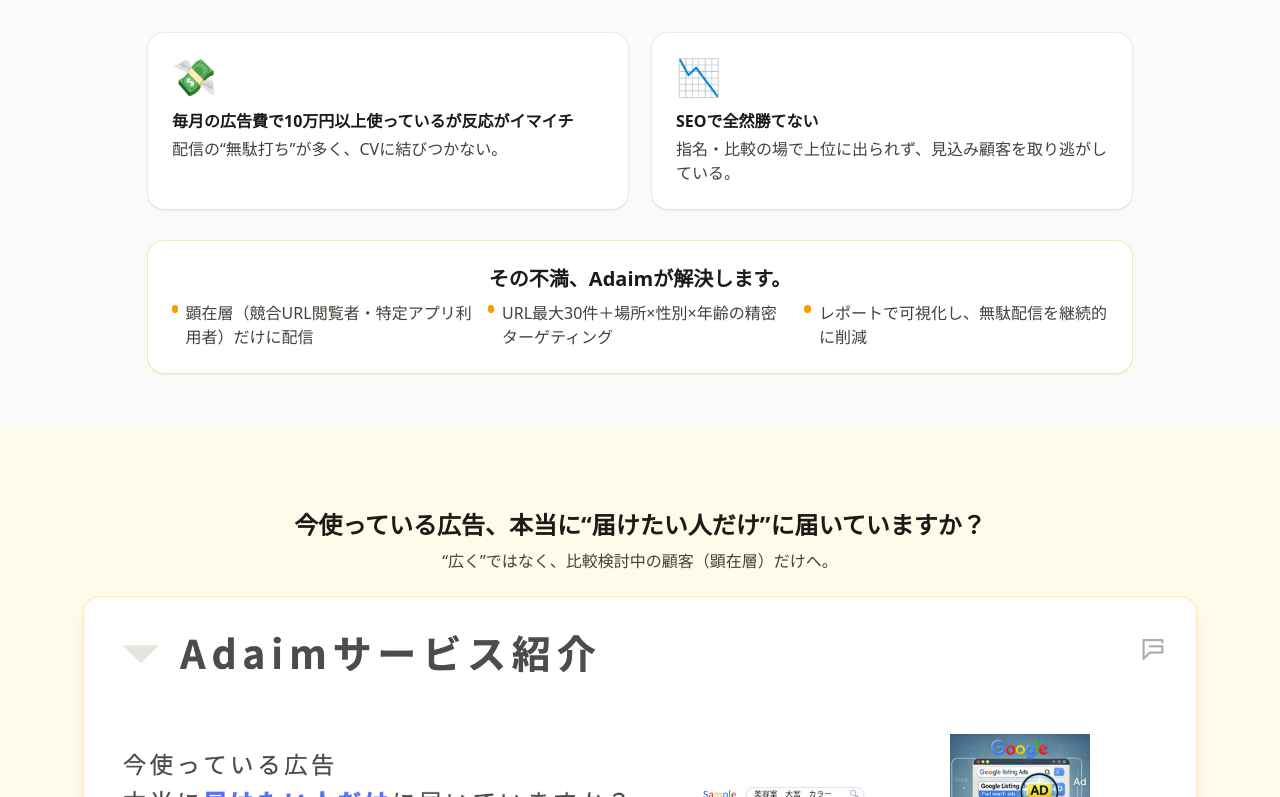
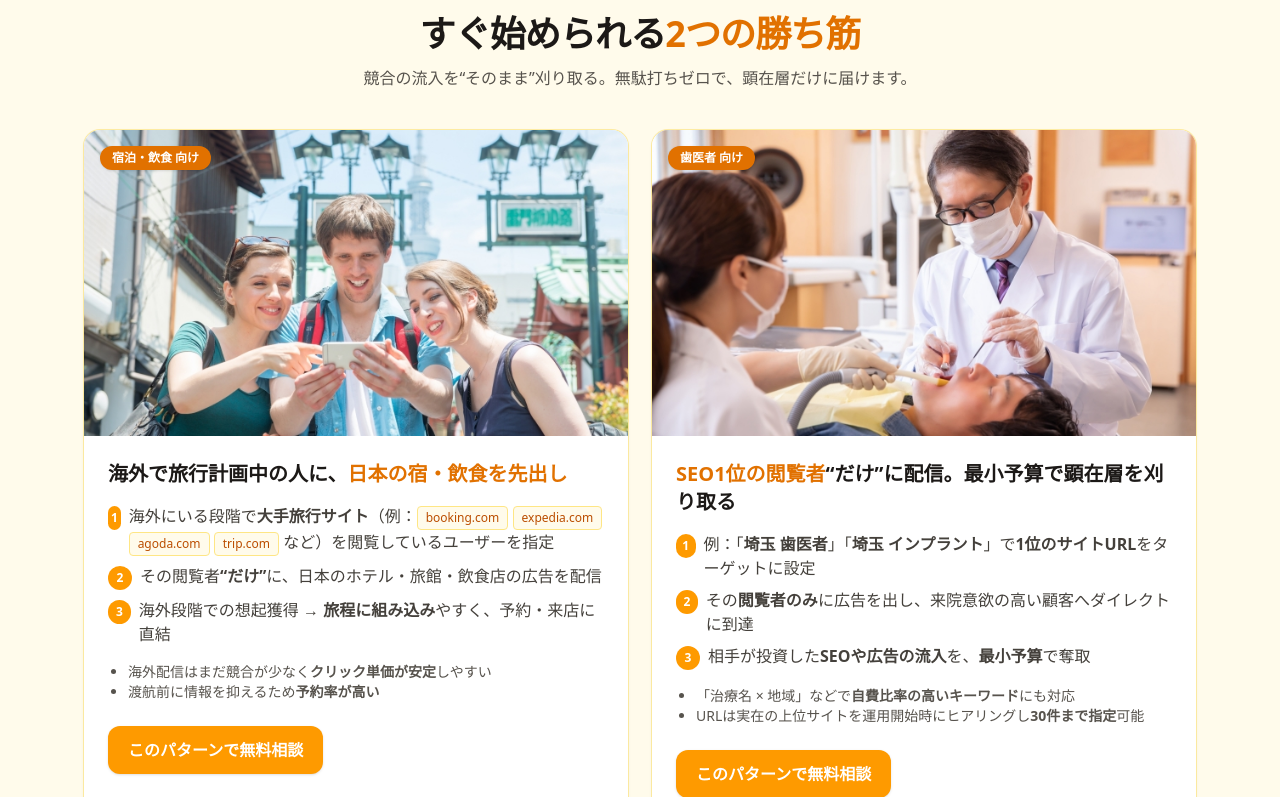
Before and after one commit to yamatotsugawa/url-targeting-lp, a Next.js app: page / in a window 1280 px wide. Shown: the part 703-1500 px from the top of the page. Built offline with nearby package versions, Linux system fonts and the light colour scheme.

Commit message:
feat: add use-case cards (travel/dentist) with images

```diff
--- a/src/app/page.tsx
+++ b/src/app/page.tsx
@@ -1,5 +1,6 @@
 /* eslint-disable @next/next/no-img-element */
 "use client";
+import Image from "next/image";
 import { useRef, useState } from "react";
 
 export default function Page() {
@@ -61,6 +62,9 @@
         </div>
       </section>
 
+      {/* ★ 事例（2カード） */}
+      <UseCases onContact={goContact} />
+
       {/* お悩み → 解決提示（ニーズ喚起） */}
       <section className="bg-stone-50 py-14">
         <div className="mx-auto max-w-5xl px-5">
@@ -118,7 +122,7 @@
         />
       </section>
 
-      {/* おすすめ業種（整列＆読みやすさ調整） */}
+      {/* おすすめ業種・事業者 */}
       <section className="py-12 bg-amber-50" id="recommended">
         <div className="mx-auto max-w-6xl px-5">
           <h2 className="text-2xl md:text-3xl font-bold text-stone-900 mb-6 text-center">
@@ -178,7 +182,7 @@
       <section className="bg-white py-16">
         <div className="mx-auto max-w-5xl px-5 text-center">
           <h2 className="text-2xl md:text-3xl font-bold text-stone-900 mb-8">選ばれる理由</h2>
-        <div className="grid md:grid-cols-3 gap-8">
+          <div className="grid md:grid-cols-3 gap-8">
             <MetricCard kpi="400社+" label="導入実績" note="多業種・多エリアで活用" />
             <MetricCard kpi="可視化" label="専用レポートで即改善" note="数字で判断できる" />
             <MetricCard kpi="継続率90%" label="継続利用の高さ" note="成果に直結する運用" accent />
@@ -215,7 +219,7 @@
       <section className="bg-gradient-to-r from-amber-500 to-amber-600 py-16 text-white">
         <div className="mx-auto max-w-4xl px-5 text-center">
           <h2 className="text-2xl md:text-3xl font-bold mb-4">まずは無料診断から。</h2>
-          <p className="text-lg mb-8 opacity-90">
+        <p className="text-lg mb-8 opacity-90">
             競合URLの初期提案と、HP採点の結果をもとに最短ルートをご提案します。
           </p>
           <div className="flex flex-col sm:flex-row gap-4 justify-center">
@@ -239,7 +243,7 @@
         <div className="rounded-2xl bg-white shadow-lg ring-1 ring-amber-200/60 p-8">
           <ContactForm />
           <p className="mt-4 text-xs text-stone-500 text-center">
-            送信先：info@yamato-ai.jp<br />
+            送信先：info@yamato-ai.com<br />
             ※ 送信いただいた情報は適切に管理し、営業目的以外では使用いたしません。
           </p>
         </div>
@@ -347,7 +351,6 @@
     const form = e.currentTarget;
     const fd = new FormData(form);
 
-    // 型安全に取り出し（any なし）
     const data: ContactPayload = {
       name: String(fd.get("name") ?? ""),
       company: fd.get("company") ? String(fd.get("company")) : undefined,
@@ -367,8 +370,8 @@
         alert("送信しました。折り返しご連絡します。");
         form.reset();
       } else {
-        const body = (await res.json().catch(() => ({}))) as { error?: string };
-        throw new Error(body.error || "送信に失敗しました");
+        const body = (await res.json().catch(() => ({}))) as { error?: string; hint?: string };
+        alert(`送信に失敗しました。\n${body?.error ?? ""}${body?.hint ? `\nヒント: ${body.hint}` : ""}`);
       }
     } catch {
       alert("送信に失敗しました。時間をおいて再度お試しください。");
@@ -434,3 +437,155 @@
     </div>
   );
 }
+
+/* =========================
+ * 事例セクション（2カード）
+ * ========================= */
+function UseCases({ onContact }: { onContact: () => void }) {
+  return (
+    <section id="usecases" className="bg-amber-50/60 border-y border-amber-100 py-14">
+      <div className="mx-auto max-w-6xl px-5">
+        {/* 見出し */}
+        <div className="text-center mb-10">
+          <span className="inline-flex items-center gap-2 rounded-full bg-amber-100 text-amber-800 px-4 py-1.5 text-sm font-semibold">
+            まずは「勝てる」使い方から
+          </span>
+          <h2 className="mt-4 text-3xl md:text-4xl font-extrabold tracking-tight text-stone-900">
+            すぐ始められる<strong className="text-amber-600">2つの勝ち筋</strong>
+          </h2>
+          <p className="mt-3 text-stone-600">
+            競合の流入を“そのまま”刈り取る。無駄打ちゼロで、顕在層だけに届けます。
+          </p>
+        </div>
+
+        {/* 2カード */}
+        <div className="grid md:grid-cols-2 gap-6">
+          {/* 宿泊・飲食向け */}
+          <article className="group overflow-hidden rounded-2xl bg-white ring-1 ring-amber-200/70 shadow-sm transition hover:shadow-md">
+            <div className="relative">
+              <div className="aspect-[16/9] w-full bg-gradient-to-br from-amber-100 to-white">
+                <Image
+                  src="/usecase-travel.jpg"
+                  alt="旅行計画ユーザーに日本の宿・飲食を先出し"
+                  width={1200}
+                  height={675}
+                  className="w-full h-full object-cover"
+                  priority={false}
+                />
+              </div>
+              <span className="absolute left-4 top-4 rounded-full bg-amber-600 text-white text-xs font-bold px-3 py-1 shadow">
+                宿泊・飲食 向け
+              </span>
+            </div>
+            <div className="p-6 space-y-4">
+              <h3 className="text-xl font-bold text-stone-900">
+                海外で旅行計画中の人に、<span className="text-amber-600">日本の宿・飲食を先出し</span>
+              </h3>
+
+              <ol className="space-y-2 text-stone-700">
+                <li className="flex items-start gap-2">
+                  <StepBadge>1</StepBadge>
+                  <span>
+                    海外にいる段階で<strong>大手旅行サイト</strong>（例：
+                    <Tag>booking.com</Tag> <Tag>expedia.com</Tag> <Tag>agoda.com</Tag> <Tag>trip.com</Tag> など）を閲覧しているユーザーを指定
+                  </span>
+                </li>
+                <li className="flex items-start gap-2">
+                  <StepBadge>2</StepBadge>
+                  <span>その閲覧者<strong>“だけ”</strong>に、日本のホテル・旅館・飲食店の広告を配信</span>
+                </li>
+                <li className="flex items-start gap-2">
+                  <StepBadge>3</StepBadge>
+                  <span>海外段階での想起獲得 → <strong>旅程に組み込み</strong>やすく、予約・来店に直結</span>
+                </li>
+              </ol>
+
+              <ul className="text-sm text-stone-600 list-disc ps-5">
+                <li>海外配信はまだ競合が少なく<strong>クリック単価が安定</strong>しやすい</li>
+                <li>渡航前に情報を抑えるため<strong>予約率が高い</strong></li>
+              </ul>
+
+              <div className="pt-2">
+                <button
+                  onClick={onContact}
+                  className="rounded-xl bg-amber-500 hover:bg-amber-600 text-white px-5 py-3 font-semibold shadow transition"
+                >
+                  このパターンで無料相談
+                </button>
+              </div>
+            </div>
+          </article>
+
+          {/* 歯医者向け */}
+          <article className="group overflow-hidden rounded-2xl bg-white ring-1 ring-amber-200/70 shadow-sm transition hover:shadow-md">
+            <div className="relative">
+              <div className="aspect-[16/9] w-full bg-gradient-to-br from-amber-100 to-white">
+                <Image
+                  src="/usecase-dentist.jpg"
+                  alt="SEO1位の閲覧者だけに配信する歯科事例"
+                  width={1200}
+                  height={675}
+                  className="w-full h-full object-cover"
+                  priority={false}
+                />
+              </div>
+              <span className="absolute left-4 top-4 rounded-full bg-amber-600 text-white text-xs font-bold px-3 py-1 shadow">
+                歯医者 向け
+              </span>
+            </div>
+            <div className="p-6 space-y-4">
+              <h3 className="text-xl font-bold text-stone-900">
+                <span className="text-amber-600">SEO1位の閲覧者</span>“だけ”に配信。最小予算で<strong>顕在層</strong>を刈り取る
+              </h3>
+
+              <ol className="space-y-2 text-stone-700">
+                <li className="flex items-start gap-2">
+                  <StepBadge>1</StepBadge>
+                  <span>例：「<strong>埼玉 歯医者</strong>」「<strong>埼玉 インプラント</strong>」で<strong>1位のサイトURL</strong>をターゲットに設定</span>
+                </li>
+                <li className="flex items-start gap-2">
+                  <StepBadge>2</StepBadge>
+                  <span>その<strong>閲覧者のみ</strong>に広告を出し、来院意欲の高い顧客へダイレクトに到達</span>
+                </li>
+                <li className="flex items-start gap-2">
+                  <StepBadge>3</StepBadge>
+                  <span>相手が投資した<strong>SEOや広告の流入</strong>を、<strong>最小予算</strong>で奪取</span>
+                </li>
+              </ol>
+
+              <ul className="text-sm text-stone-600 list-disc ps-5">
+                <li>「治療名 × 地域」などで<strong>自費比率の高いキーワード</strong>にも対応</li>
+                <li>URLは実在の上位サイトを運用開始時にヒアリングし<strong>30件まで指定</strong>可能</li>
+              </ul>
+
+              <div className="pt-2">
+                <button
+                  onClick={onContact}
+                  className="rounded-xl bg-amber-500 hover:bg-amber-600 text-white px-5 py-3 font-semibold shadow transition"
+                >
+                  このパターンで無料相談
+                </button>
+              </div>
+            </div>
+          </article>
+        </div>
+      </div>
+    </section>
+  );
+}
+
+/* 小さなUIパーツ */
+function Tag({ children }: { children: React.ReactNode }) {
+  return (
+    <span className="inline-block rounded bg-amber-50 text-amber-700 border border-amber-200 px-2 py-0.5 text-[12px] font-medium">
+      {children}
+    </span>
+  );
+}
+function StepBadge({ children }: { children: React.ReactNode }) {
+  return (
+    <span className="mt-0.5 inline-flex h-6 w-6 items-center justify-center rounded-full bg-amber-500 text-white text-xs font-bold">
+      {children}
+    </span>
+  );
+}
```
Also changed, not shown: public/usecase-dentist.jpg (added), public/usecase-travel.jpg (added).
